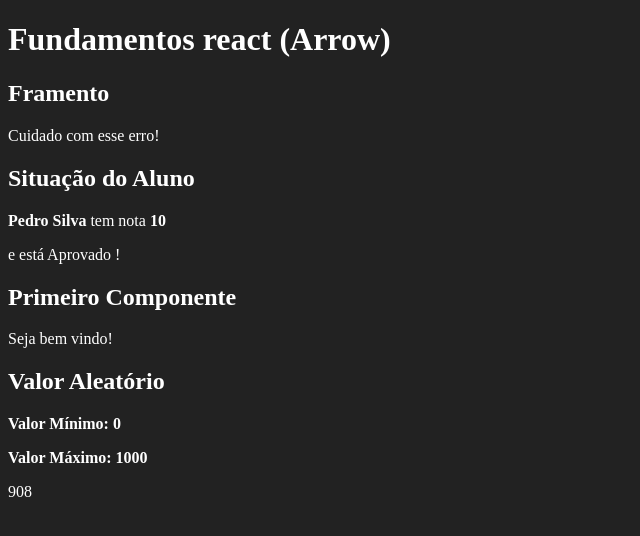
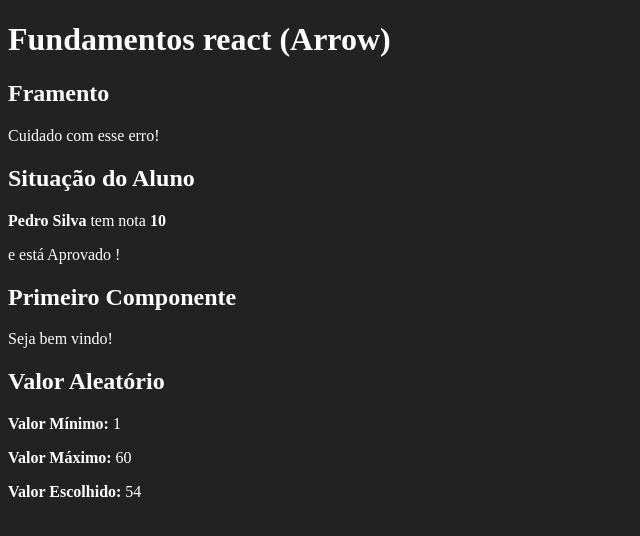
Before and after one commit to pedrograngeiro/curso-react-redux, a React (Create React App) app: page / in a window 1280 px wide. Shown: the top 536 px of the page, without its empty margins (0-640 px from the left). Built offline with nearby package versions, Linux system fonts and the light colour scheme.

Commit message:
Destructing min e max

```diff
--- a/src/App.jsx
+++ b/src/App.jsx
@@ -13,7 +13,7 @@
       <ComParametro titulo="Situação do Aluno" aluno="Pedro Silva" nota={9.3} />
       <Primeiro />
 
-      <Aleatorio num1={0} num2={1000} />
+      <Aleatorio min={1} max={60} />
     </div>
   );
 }
--- a/src/components/basicos/Aleatorio.jsx
+++ b/src/components/basicos/Aleatorio.jsx
@@ -1,21 +1,22 @@
 import React from "react";
 
 export default function Aleatorio(props) {
-  const min = Math.ceil(props.num1);
-  const max = Math.floor(props.num2);
-  const ale = Math.floor(Math.random() * (max - min) + min);
+  const { min, max } = props;
+  const ale = parseInt(Math.random() * (max - min), 10) + min;
 
   return (
     <div>
       <h2>Valor Aleatório</h2>
       <p>
-        <strong>Valor Mínimo: {min}</strong>
+        <strong>Valor Mínimo: </strong> {min}
       </p>
       <p>
-        <strong>Valor Máximo: {max}</strong>
+        <strong>Valor Máximo: </strong> {max}
       </p>
 
-      {ale}
+      <p>
+        <strong>Valor Escolhido: </strong> {ale}
+      </p>
     </div>
   );
 }
```
